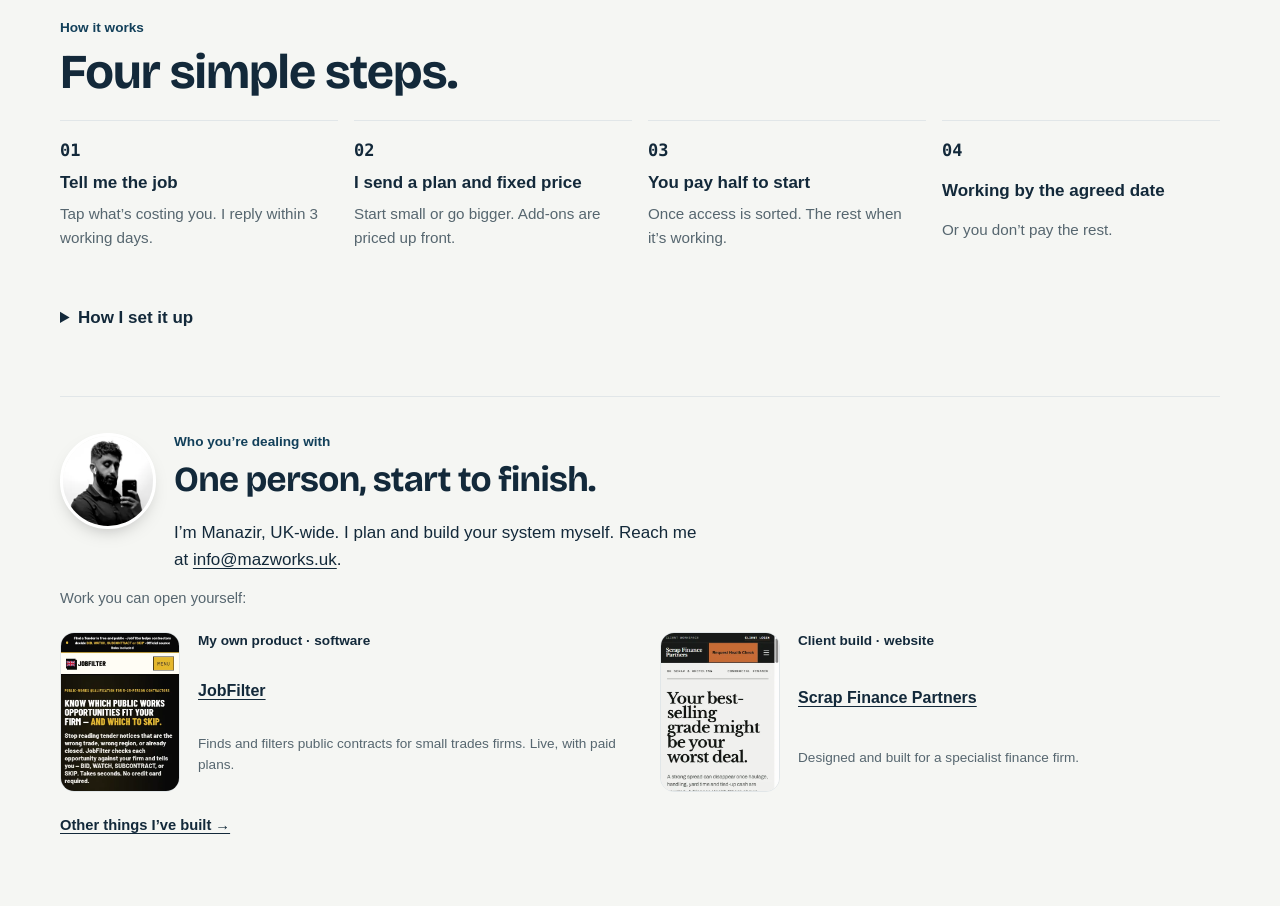
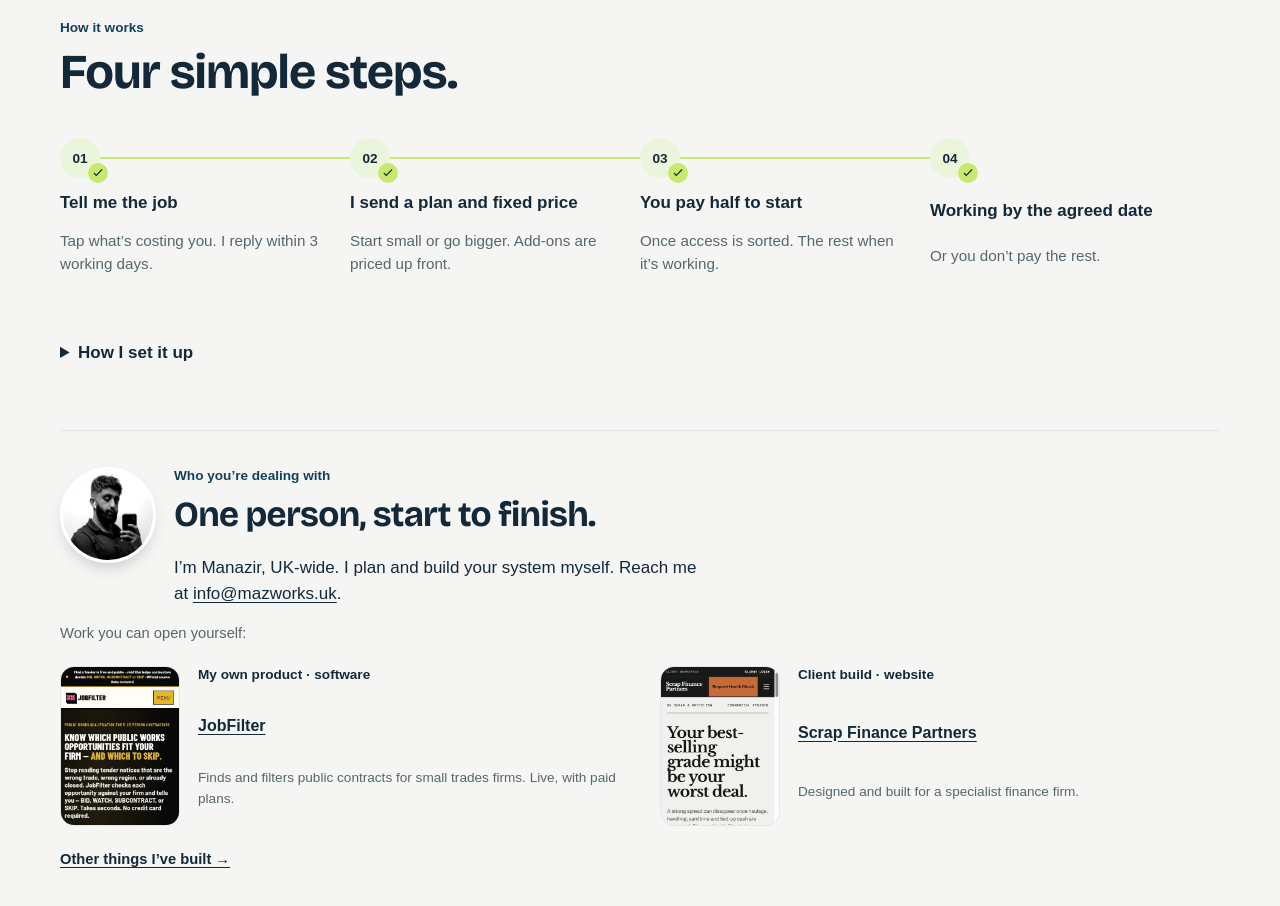
Before and after one commit to manazoid4/mazos-site, a Next.js app: page / in a window 1280 px wide. Shown: the part 4800-5706 px from the top of the page. Built offline with nearby package versions, Linux system fonts and the light colour scheme.

Commit message:
feat: connect each delivery step as it enters view

```diff
--- a/app/page.tsx
+++ b/app/page.tsx
@@ -154,7 +154,7 @@ export default function Page() {
         <p className="eyebrow">How it works</p>
         <h2 id="process-title">Four simple steps.</h2>
         <ol className="s-steps">
-          {STEPS.map(([number, title, body]) => <li key={number}><span>{number}</span><strong>{title}</strong><p>{body}</p></li>)}
+          {STEPS.map(([number, title, body]) => <li key={number} data-reveal><span>{number}<svg viewBox="0 0 24 24" aria-hidden="true"><path d="m5 12 4 4 10-10" /></svg></span><strong>{title}</strong><p>{body}</p></li>)}
         </ol>
         <details className="s-delivery"><summary>How I set it up</summary>
           <ul>{DELIVERY.map((item) => <li key={item.title}><strong>{item.title}</strong><span>{item.body}</span></li>)}</ul>
--- a/app/refresh.css
+++ b/app/refresh.css
@@ -192,3 +192,20 @@ h2 { font-weight: 650; }
   .js-reveal .s-inbox-story[data-shown] .s-inbox-item { animation: s-inbox-settle 1.2s ease-out both; animation-delay: calc(var(--i) * .25s); }
 }
 @keyframes s-inbox-settle { from { transform: translateX(calc((var(--i) - 1) * 24px)) rotate(calc((var(--i) - 1) * 5deg)); opacity: .6; } to { transform: none; opacity: 1; } }
+.s-steps { border: 0; gap: 0; }
+.s-steps li { position: relative; border: 0; padding: 18px 12px 24px 0; }
+.s-steps li::before { content: ''; position: absolute; top: 42px; bottom: -20px; left: 19px; width: 2px; background: var(--signal); transform-origin: top; }
+.s-steps li:last-child::before { display: none; }
+.s-steps li > span { z-index: 1; display: grid; place-content: center; align-self: start; width: 40px; height: 40px; border-radius: 50%; background: var(--tint); font-family: var(--sans); font-size: .85rem; }
+.s-steps svg { position: absolute; width: 20px; height: 20px; margin: 25px 0 0 28px; background: var(--signal); border-radius: 50%; padding: 3px; fill: none; stroke: var(--ink); stroke-width: 2; }
+@media (min-width: 721px) {
+  .s-steps li { grid-template-columns: 1fr; gap: 12px; padding-right: 24px; }
+  .s-steps li::before { left: 40px; top: 37px; right: 0; bottom: auto; width: auto; height: 2px; transform-origin: left; }
+}
+@media (prefers-reduced-motion: no-preference) {
+  .js-reveal .s-steps li:not([data-shown])::before { transform: scaleY(0); }
+  .js-reveal .s-steps li[data-shown]::before { animation: s-process-line 900ms ease-out both; }
+  .js-reveal .s-steps li[data-shown] svg { animation: s-process-tick 350ms ease-out 700ms both; }
+}
+@keyframes s-process-line { from { transform: scale(0); } to { transform: scale(1); } }
+@keyframes s-process-tick { from { opacity: 0; transform: scale(.5); } to { opacity: 1; transform: scale(1); } }
```
Also changed, not shown: 1 other file (tests, documents, lock files or other folders).
